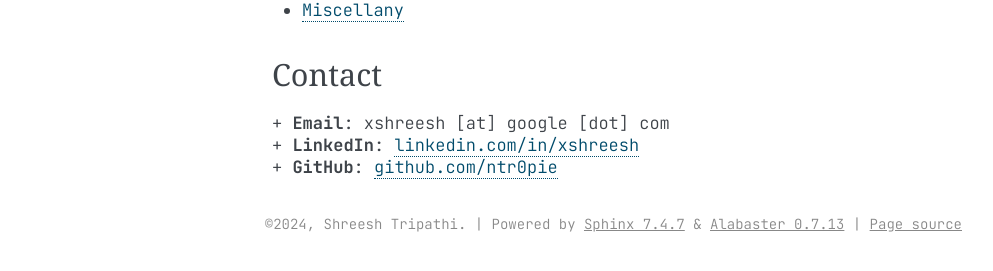
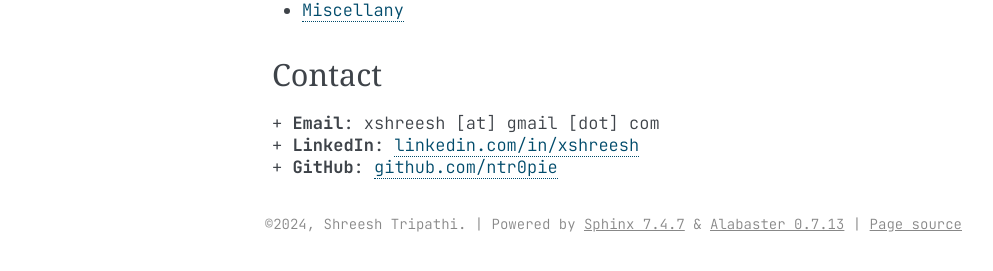
Before and after one commit to ntr0pie/ntr0pie.github.io, a Sphinx documentation site: the page built from docs/source/index.rst, in a window 1280 px wide. Shown: the part 301-572 px from the top of the page, without its empty margins (148-1141 px from the left). Built offline with Sphinx 7.4.7, drawn with Linux system fonts in a browser that asks for light colours.

Commit message:
fix: email

```diff
--- a/docs/source/index.rst
+++ b/docs/source/index.rst
@@ -17,7 +17,7 @@ Shreesh's Webpage
 Contact
 -------
 
-| + **Email**: xshreesh [at] google [dot] com
+| + **Email**: xshreesh [at] gmail [dot] com
 | + **LinkedIn**: `linkedin.com/in/xshreesh <https://www.linkedin.com/in/xshreesh/>`_
 | + **GitHub**: `github.com/ntr0pie <https://www.github.com/ntr0pie>`_
 
```
Also changed, not shown: 5 other files.
